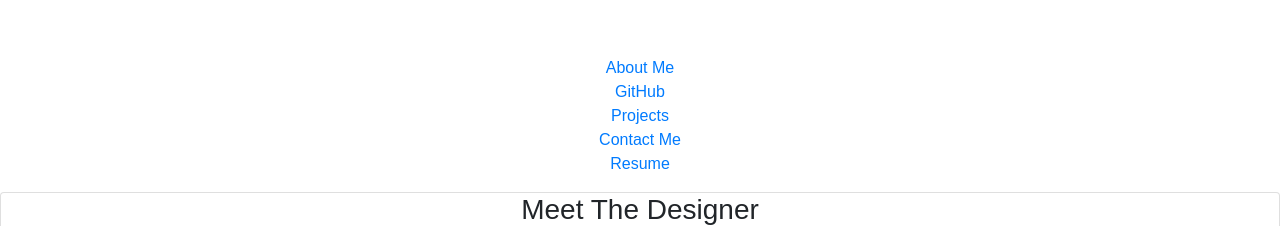
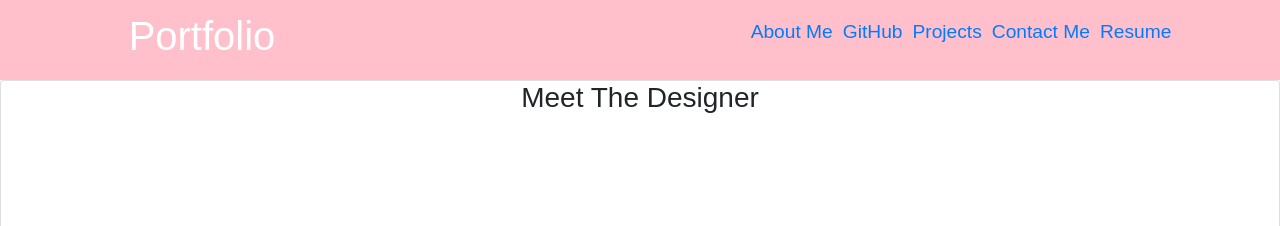
Before and after one commit to adecapite/finalPortfolio, a React (Create React App) app: page / in a window 1280 px wide. Shown: the top 226 px of the page. Built offline with nearby package versions, Linux system fonts and the light colour scheme.

Commit message:
finished nav bar. finalizing style before routes,

```diff
--- a/src/Components/nav/nav.js
+++ b/src/Components/nav/nav.js
@@ -1,16 +1,18 @@
 import React, { Component } from 'react';
 // import { Navbar,Nav,NavDropdown } from 'react-bootstrap';
 import { MenuItems } from './menuitems';
+import "./navbar.css"
 
 class Navbar extends Component {
+
     render(){
         return(
             <nav className="NavbarItems">
-                <h1 className="navbar-logo">React</h1>
+                <h1 className="navbar-logo">Portfolio</h1>
                 <div className="menu-icon">
 
                 </div>
-                <ul>
+                <ul className="nav-menu">
                     {MenuItems.map((item, index) => {
                         return (
                     <li key={index}>
--- a/src/Components/nav/navbar.css
+++ b/src/Components/nav/navbar.css
@@ -1,3 +1,25 @@
 .NavbarItems{
     background: pink;
+    height: 80px;
+    display: flex;
+    justify-content: center;
+    align-items: center;
+    font-size: 1.2rem;
 }
+
+.navbar-logo{
+    color: white;
+    justify-self: start;
+    margin-left: 20px;
+    cursor: pointer;
+}
+
+.nav-menu{
+    display: grid;
+    grid-template-columns: repeat(5, auto);
+    grid-gap: 10px;
+    list-style: none;
+    text-align: center;
+    width: 70vw;
+    justify-content: end;
+}
```
